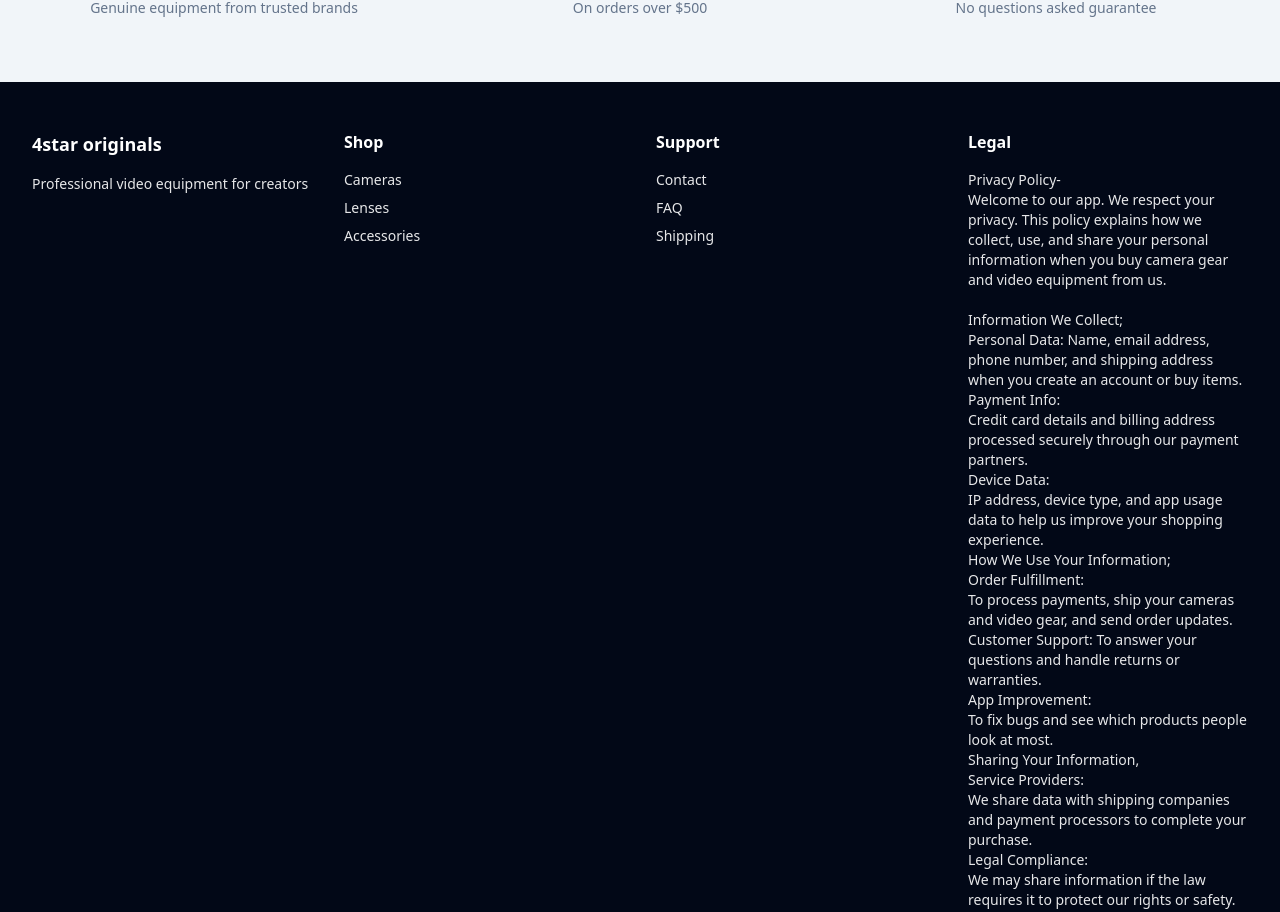
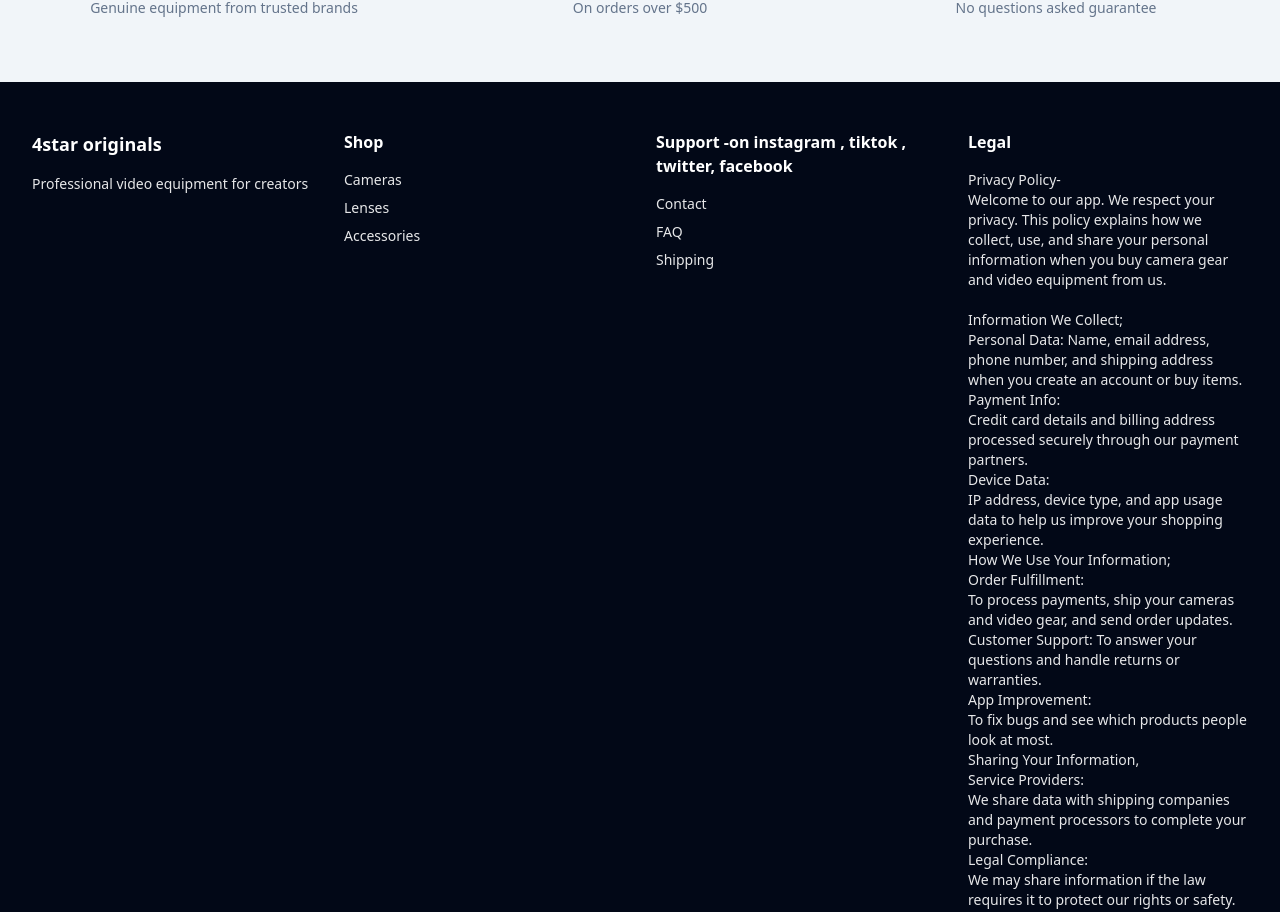
Before and after one commit to Buildify-UG/video-editing-suite-9715a21c-35a7-41b5-be66-d2f0bcaa3da8, a React (Vite) app: page / in a window 1280 px wide. Shown: the part 1755-2667 px from the top of the page. Built offline with nearby package versions, Linux system fonts and the light colour scheme.

Commit message:
Updated project files manually

```diff
--- a/src/pages/Index.tsx
+++ b/src/pages/Index.tsx
@@ -296,7 +296,7 @@ const Index = () => {
               </ul>
             </div>
             <div>
-              <h4 className="font-semibold mb-4">Support</h4>
+              <h4 className="mb-4 font-bold">Support -on instagram , tiktok , twitter, facebook </h4>
               <ul className="space-y-2 text-sm">
                 <li><a href="#" className="opacity-90 hover:opacity-100">Contact</a></li>
                 <li><a href="#" className="opacity-90 hover:opacity-100">FAQ</a></li>
```
